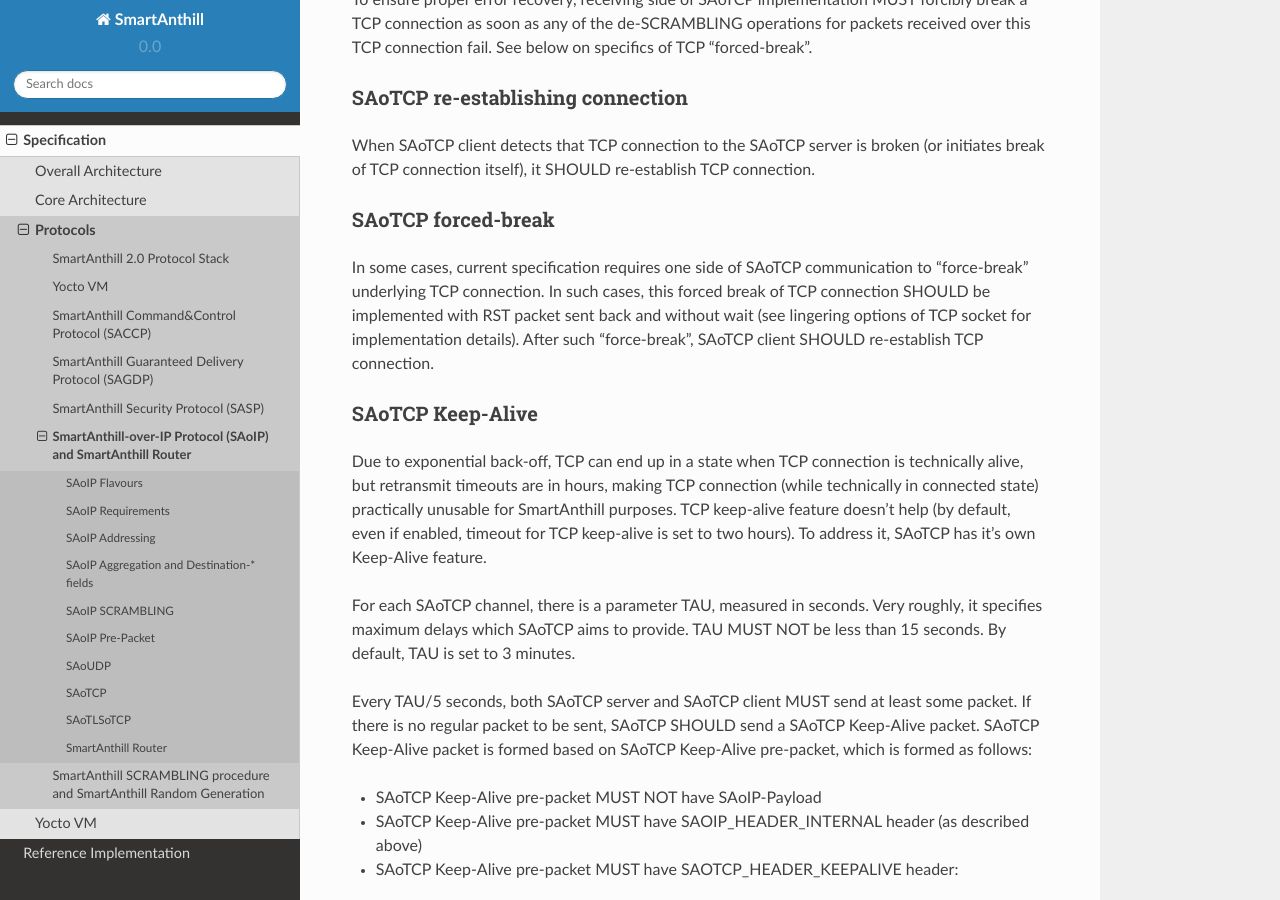
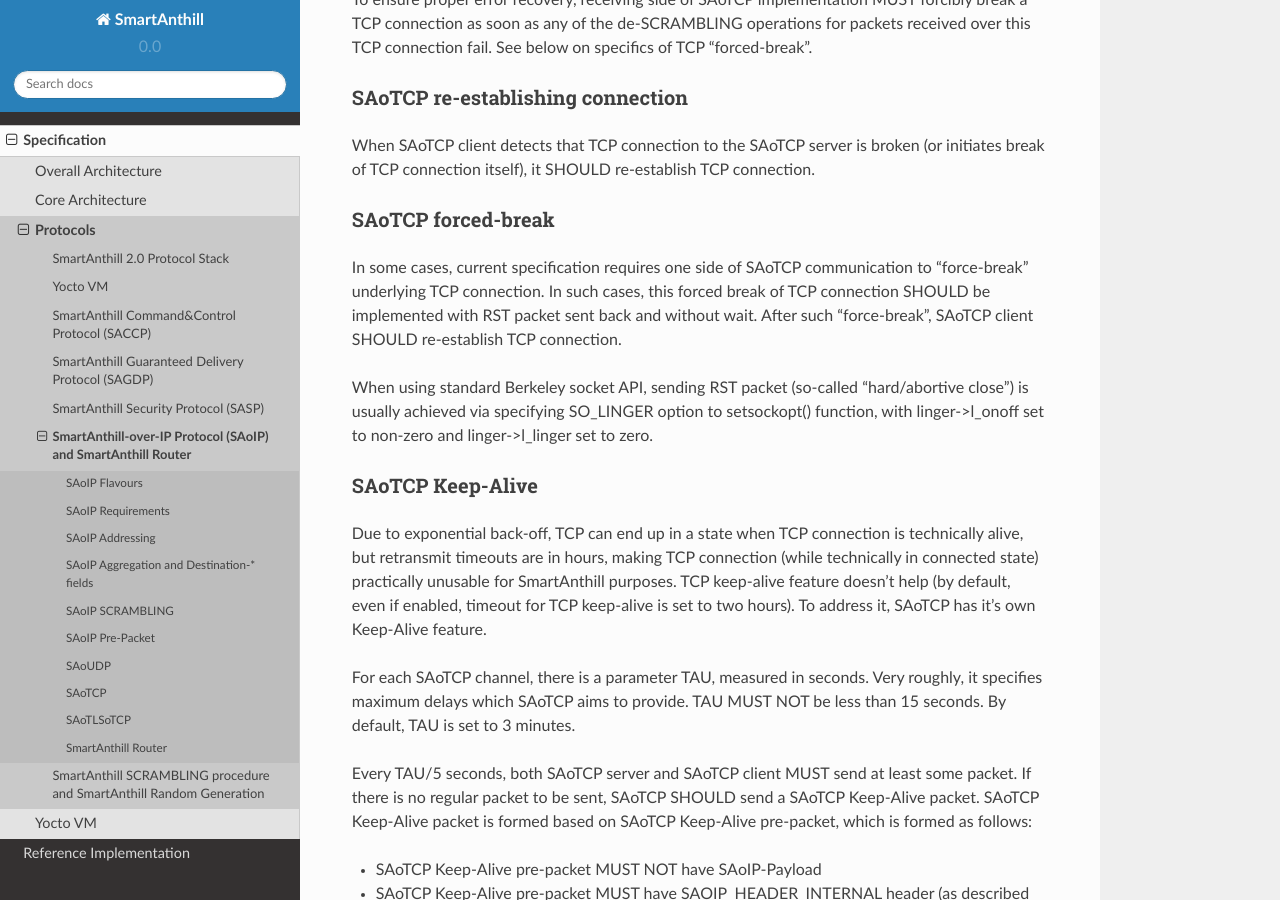
Before and after one commit to smartanthill/smartanthill2_0, a Sphinx documentation site: the page built from docs/design-documents/protocols/saoip.rst, in a window 1280 px wide and 900 px high, scrolled down 6043 px. Built offline with Sphinx 7.4.7 and the Read the Docs theme 2.0.0, drawn with Linux system fonts in a browser that asks for light colours.

Commit message:
SAoIP v0.2.4a: clarification on 'forced-break' of TCP connection

```diff
--- a/docs/design-documents/protocols/saoip.rst
+++ b/docs/design-documents/protocols/saoip.rst
@@ -171,7 +171,9 @@
 SAoTCP forced-break
 ^^^^^^^^^^^^^^^^^^^
 
-In some cases, current specification requires one side of SAoTCP communication to "force-break" underlying TCP connection. In such cases, this forced break of TCP connection SHOULD be implemented with RST packet sent back and without wait (see lingering options of TCP socket for implementation details). After such "force-break", SAoTCP client SHOULD re-establish TCP connection.
+In some cases, current specification requires one side of SAoTCP communication to "force-break" underlying TCP connection. In such cases, this forced break of TCP connection SHOULD be implemented with RST packet sent back and without wait. After such "force-break", SAoTCP client SHOULD re-establish TCP connection.
+
+When using standard Berkeley socket API, sending RST packet (so-called "hard/abortive close") is usually achieved via specifying SO_LINGER option to setsockopt() function, with linger->l_onoff set to non-zero and linger->l_linger set to zero.
 
 SAoTCP Keep-Alive
 ^^^^^^^^^^^^^^^^^
```
Also changed, not shown: other parts of docs/design-documents/protocols/saoip.rst (+1 -1 lines).
